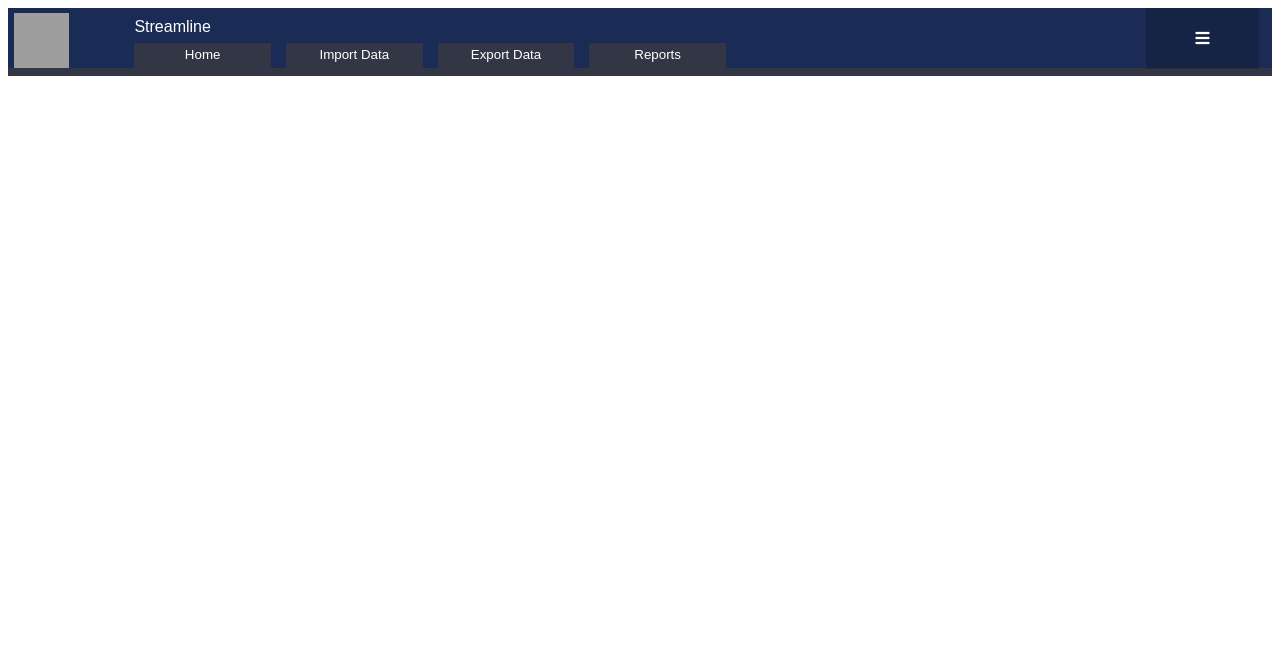
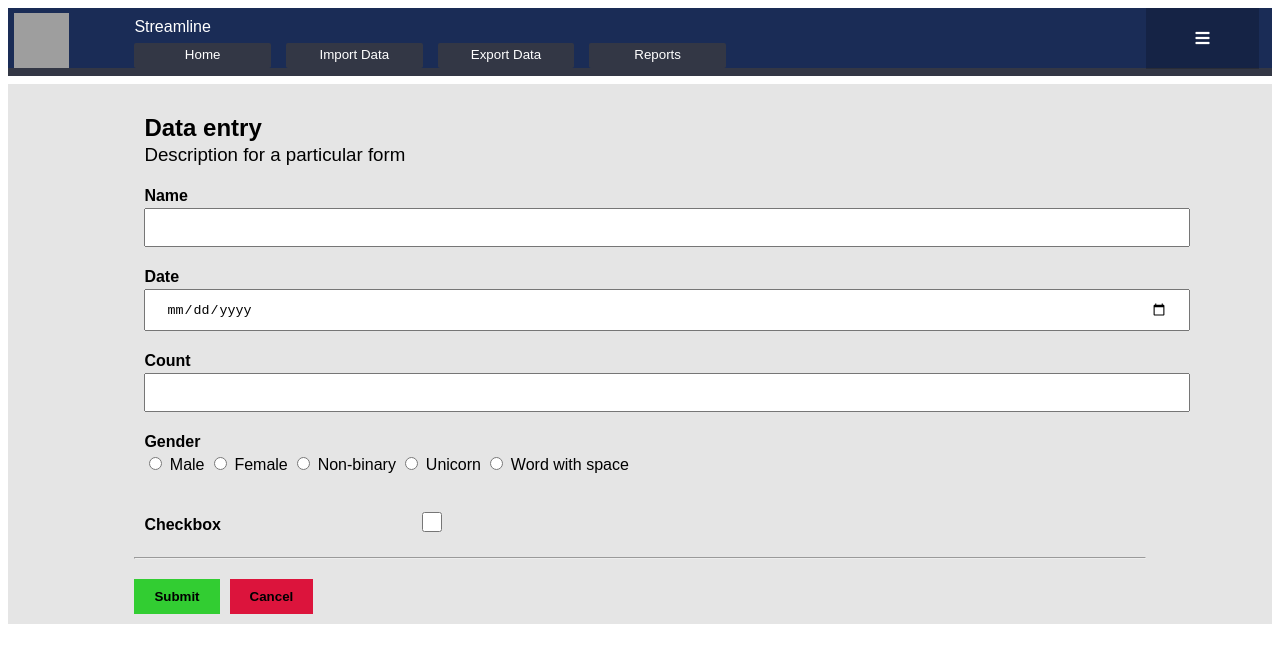
Before and after one commit to dmorton2297/minml, an Angular app: page /home in a window 1280 px wide. Shown: the top 662 px of the page. Built offline with nearby package versions, Linux system fonts and the light colour scheme; grey boxes are pictures that could not be loaded.

Commit message:
Submit and cancel actions created

```diff
--- a/src/app/app.module.ts
+++ b/src/app/app.module.ts
@@ -8,7 +8,6 @@ import { HomeComponent } from './home/home.component';
 import { MinBoxComponent } from './min-box/min-box.component';
 import { MinFormComponent } from './min-form/min-form.component';
 import { ReactiveFormsModule } from '@angular/forms';
-import { MinButtonComponent } from './min-button/min-button.component';
 
 
 
@@ -26,7 +25,6 @@ const appRoutes: Routes = [
     HomeComponent,
     MinBoxComponent,
     MinFormComponent,
-    MinButtonComponent
   ],
   imports: [
     RouterModule.forRoot(
--- a/src/app/home/home.component.html
+++ b/src/app/home/home.component.html
@@ -8,9 +8,12 @@
 [dropDownHandlers]="dhandlers">
 </min-nav-bar>
 
-<!--<min-form
+<min-form
 [types]='formTypes'
 [primaryColor]="offwhite"
 [title]="title"
- [description]="description">
-</min-form>-->
+ [description]="description"
+ [submit]="onSubmit"
+ [cancel]="onCancel">
+
+</min-form>
--- a/src/app/home/home.component.ts
+++ b/src/app/home/home.component.ts
@@ -31,4 +31,12 @@ export class HomeComponent {
     window.alert("test ");
   }
 
+  onSubmit(object: any) {
+    console.log(object);
+  }
+
+  onCancel() {
+    window.alert('User cancelled');
+  }
+
 }
--- a/src/app/min-button/min-button.component.css
+++ /dev/null
@@ -1,10 +0,0 @@
-button {
-    padding: 10px 20px;
-    font-family: Arial, Geneva, Helvetica, sans-serif;
-    font-size: 11pt;
-    border: none;
-}
-
-button:hover {
-    background-color: yellow
-}
--- a/src/app/min-button/min-button.component.html
+++ /dev/null
@@ -1,3 +0,0 @@
-<button id="button" (click)="onClick()" (mouseenter) ="mouseEnterButton()" (mouseleave)="mouseLeaveButton()">
-  {{text}}
-</button>
--- a/src/app/min-button/min-button.component.ts
+++ /dev/null
@@ -1,37 +0,0 @@
-import { Component, OnInit, Input } from '@angular/core';
-import { ColorService } from '../color.service';
-
-@Component({
-  selector: 'min-button',
-  templateUrl: './min-button.component.html',
-  styleUrls: ['./min-button.component.css']
-})
-export class MinButtonComponent implements OnInit {
-
-  @Input()
-  text: string
-
-  @Input()
-  onClick: Function
-
-  @Input()
-  color: string
-
-  @Input()
-  hoverColor: string
-
-  constructor() { }
-
-  ngOnInit() {
-    document.getElementById('button').style.backgroundColor = this.color;
-  }
-
-  mouseEnterButton() {
-    document.getElementById('button').style.backgroundColor = this.hoverColor;
-  }
-
-  mouseLeaveButton() {
-    document.getElementById('button').style.backgroundColor = this.color;
-  }
-
-}
--- a/src/app/min-form/min-form.component.css
+++ b/src/app/min-form/min-form.component.css
@@ -1,5 +1,11 @@
 div {
     font-family: Arial, Geneva, Helvetica, sans-serif;
+}
+
+button {
+    border: none;
+    font-family: Arial, Geneva, Helvetica, sans-serif;
+    font-weight: 700;
 }
 
 .title {
@@ -54,6 +60,33 @@ div {
     width: 30%;
 }
 
+
+.submit {
+    padding: 10px 20px;
+    margin-right: 10px;
+    background-color: #32CD32;
+}
+
+.submit:hover {
+    background-color: #228B22;
+}
+
+.cancel {
+    padding: 10px 20px;
+    background-color: #DC143C;
+}
+
+.cancel:hover {
+    background-color: #B22222;
+}
+
+.button-row {
+    margin-bottom: 10px;
+    display: flex;
+    width: 20%;
+    margin-top: 20px;
+}
+
 input[type=text] {
     padding: 10px 20px;
 }
--- a/src/app/min-form/min-form.component.html
+++ b/src/app/min-form/min-form.component.html
@@ -43,6 +43,15 @@
         </div>
       </div>
     </div>
+    <hr>
+    <div class="button-row">
+     <button class="submit" (click)="onSubmit()">
+       Submit
+     </button>
+     <button class="cancel" (click)="onCancel()">
+       Cancel
+     </button>
+    </div>
   </div>
   <div class="gutter"></div>
 </div>
--- a/src/app/min-form/min-form.component.ts
+++ b/src/app/min-form/min-form.component.ts
@@ -20,6 +20,12 @@ export class MinFormComponent implements OnInit {
 
   @Input()
   description: string
+
+  @Input()
+  submit: Function;
+
+  @Input()
+  cancel: Function;
 
   formVals: formVal[];
 
@@ -62,6 +68,19 @@ export class MinFormComponent implements OnInit {
     console.log(this.formVals);
   }
 
+  onSubmit() {
+    var obj: {[k: string]: any} = {};
+    for (let v of this.formVals) {
+      obj[v.title] = this.formControls[v.title].value;
+    }
+    this.submit(obj);
+
+  }
+
+  onCancel() {
+    this.cancel();
+  }
+
 }
 
 class formVal {
```
Also changed, not shown: 1 other file (tests, documents, lock files or other folders).
